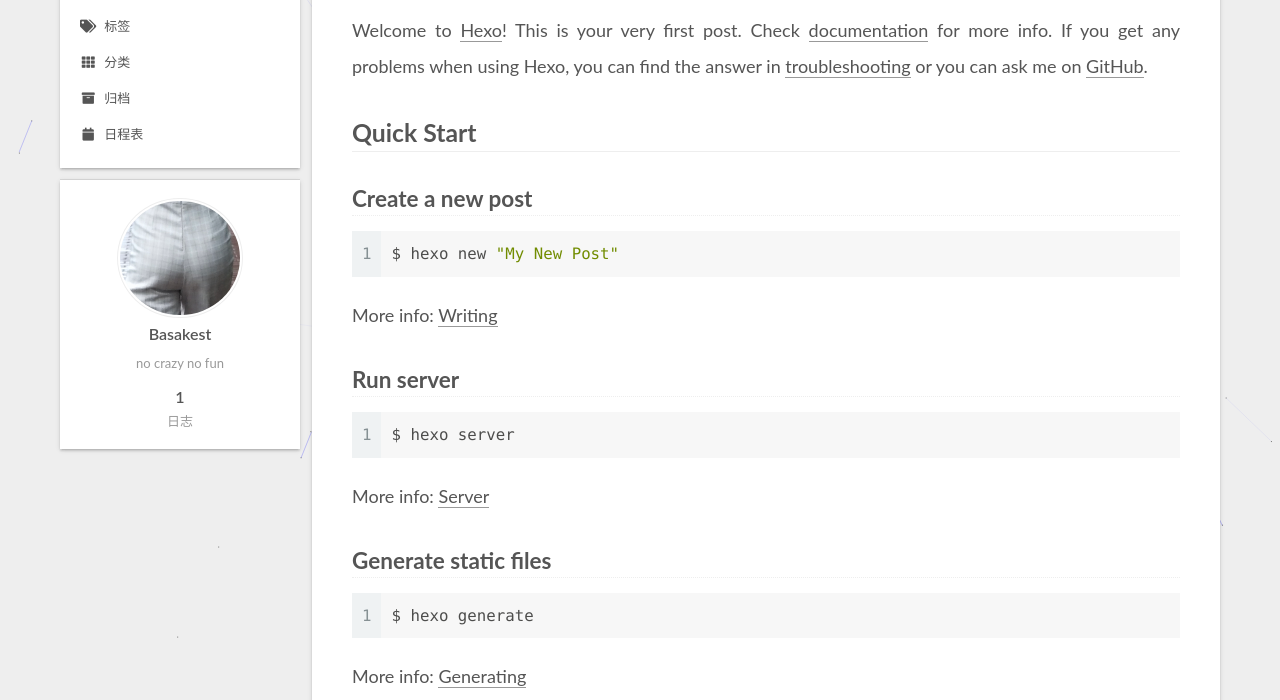
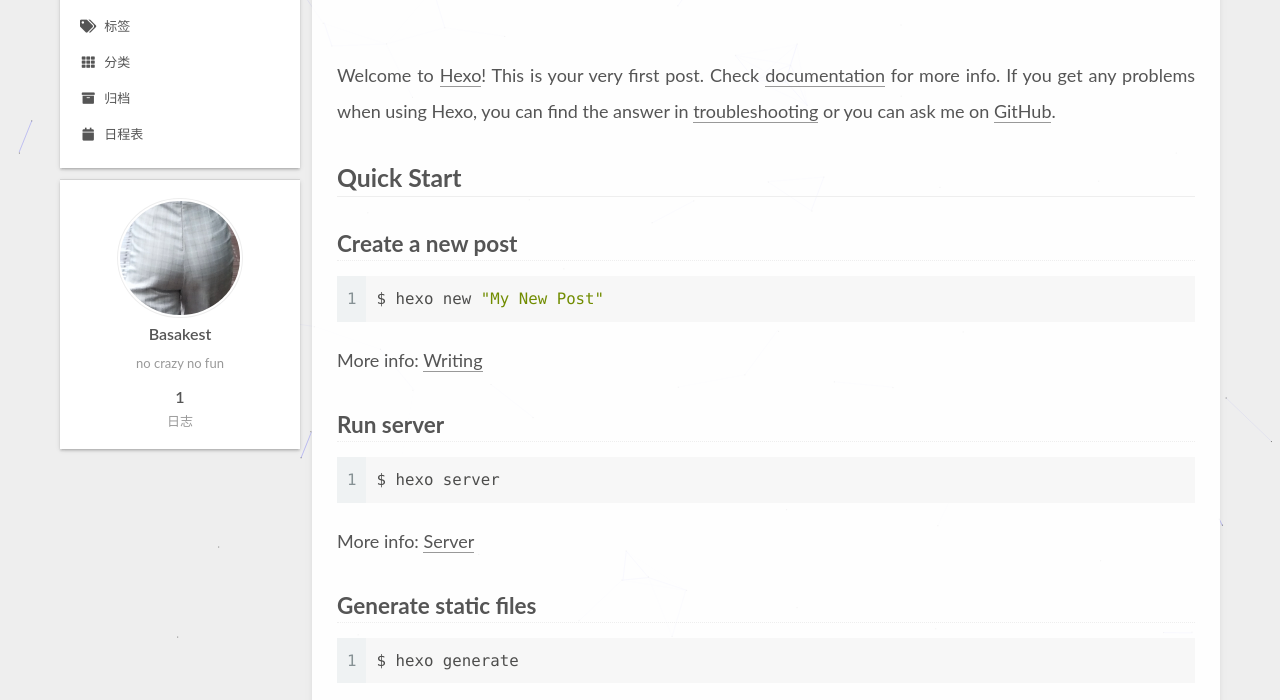
Before and after one commit to basakest/basakest.github.io, a plain HTML site: page index.html in a window 1280 px wide. Shown: the part 162-862 px from the top of the page. Drawn offline with Linux system fonts and the light colour scheme.

Commit message:
Site updated: 2020-09-28 19:52:03

```diff
--- a/css/main.css
+++ b/css/main.css
@@ -1175,7 +1175,7 @@ pre .javascript .function {
 }
 .links-of-author a::before,
 .links-of-author span.exturl::before {
-  background: #ff29a8;
+  background: #3c39d9;
   border-radius: 50%;
   content: ' ';
   display: inline-block;
@@ -1549,7 +1549,15 @@ pre .javascript .function {
   margin-top: 40px;
   text-align: center;
 }
-.use-motion .post-block,
+.use-motion .post-block {
+  opacity: 0;
+  margin-top: 60px;
+  margin-bottom: 60px;
+  padding: 25px;
+  background: rgba(255,255,255,0.9) none repeat scroll !important;
+  -webkit-box-shadow: 0 0 5px rgba(202,203,203,0.5);
+  -moz-box-shadow: 0 0 5px rgba(202,203,204,0.5);
+}
 .use-motion .pagination,
 .use-motion .comments {
   opacity: 0;
```
